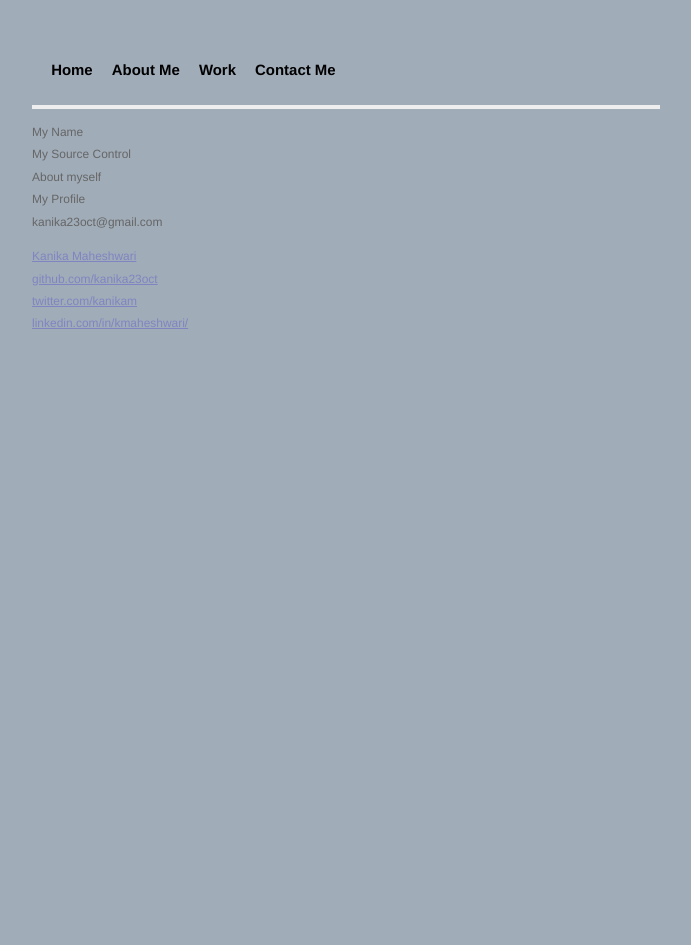
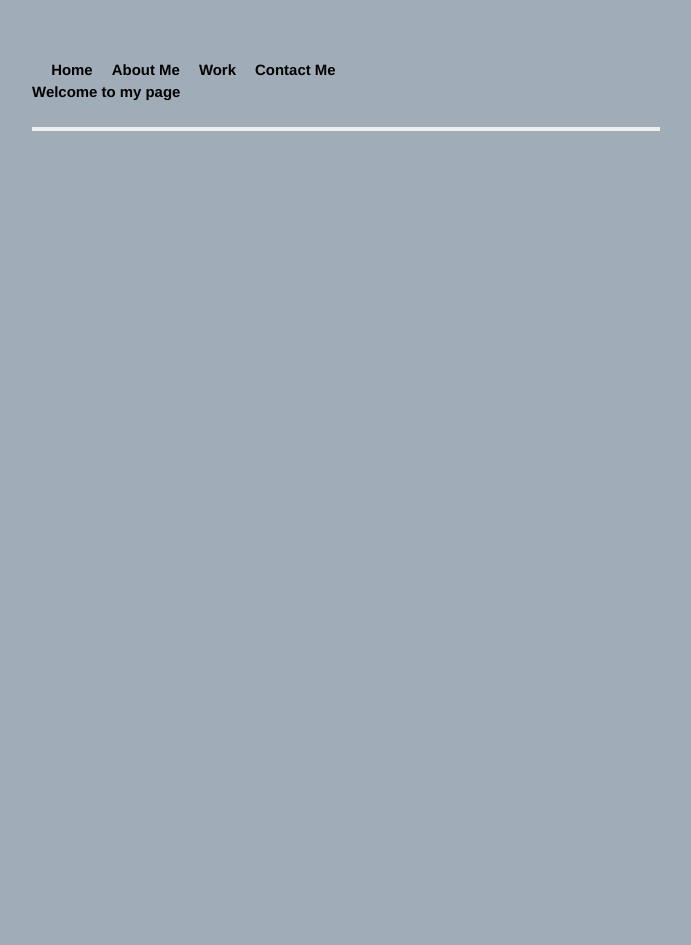
Before and after one commit to kanika23oct/kanika23oct.github.io, a Jekyll site: the page built from index.html, in a window 1280 px wide. Shown: the whole page, without its empty margins (294-985 px from the left). Built offline with Jekyll 4.4.1, drawn with Linux system fonts in a browser that asks for light colours.

Commit message:
Changes the default page for website

```diff
--- a/_layouts/default.html
+++ b/_layouts/default.html
@@ -22,31 +22,11 @@
               <a class="extra" href="/">Home</a>
 	      <a class="extra" href="/">About Me</a>
               <a class="extra" href="/">Work</a>
-              <a class="extra" href="/">Contact Me</a>
+              <a class="extra" href="contact.html">Contact Me</a>
             </div>
 
-                {{ content }}
-
+            <h4>Welcome to my page </h4>
             <div class="footer">
-              <div class="contact">
-                <p>
-                  My Name<br />
-                  My Source Control <br />
-                  About myself <br />
-                  My Profile<br />
-                  kanika23oct@gmail.com
-                </p>
-              </div>
-              <div class="contact">
-                <p>
-                  <a href="https://www.facebook.com/kanika.maheshwari.50">Kanika Maheshwari</a><br />
-                  <a href="http://github.com/kanika23oct/">github.com/kanika23oct</a><br />
-                  <a href="http://twitter.com/kanikam/">twitter.com/kanikam</a><br />
-                  <a href="http://linkedin.com/in/kmaheshwari/">linkedin.com/in/kmaheshwari/</a><br />
-                </p>
-              </div>
-            </div>
-          </div>
         </div> <!-- /container -->
 
     </body>
```
